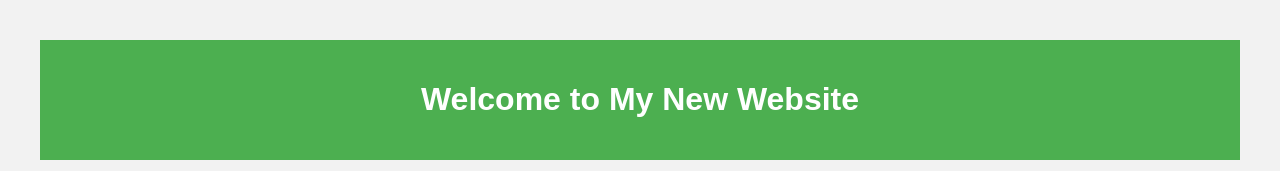
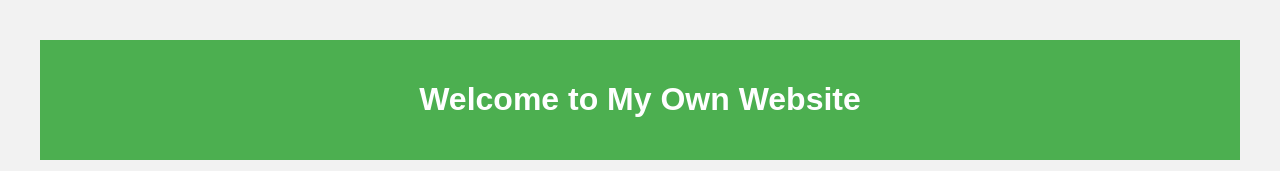
Before and after one commit to Asna-Sanam/sample, a plain HTML site: page index.html in a window 1280 px wide. Shown: the top 171 px of the page. Drawn offline with Linux system fonts and the light colour scheme.

Commit message:
Update index.html

```diff
--- a/index.html
+++ b/index.html
@@ -29,7 +29,7 @@
 </head>
 <body>
   <header>
-    <h1>Welcome to My New Website</h1>
+    <h1>Welcome to My Own Website</h1>
   </header>
   <main>
     <p>This is a simple HTML page hosted on your server.</p>
```
